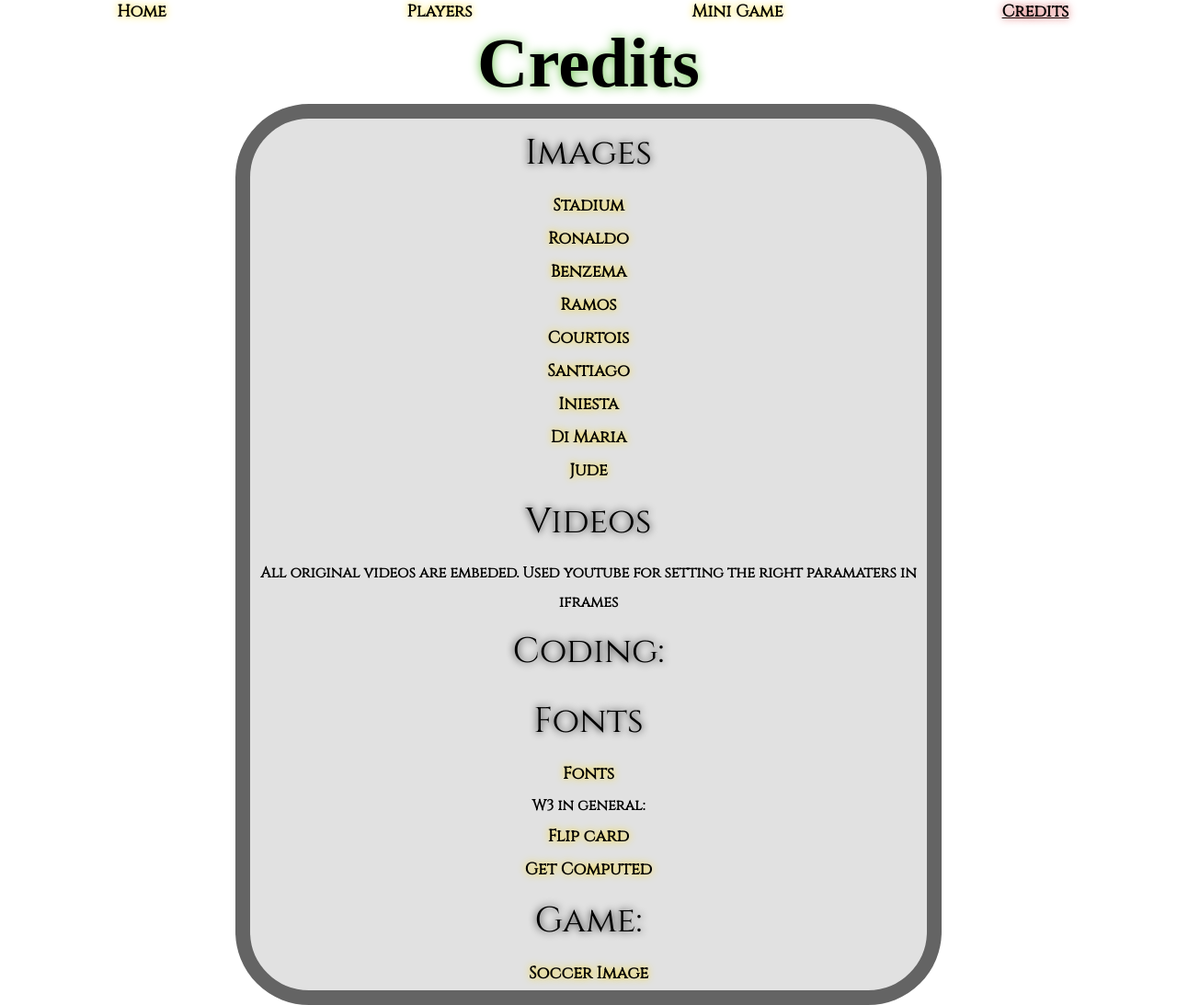
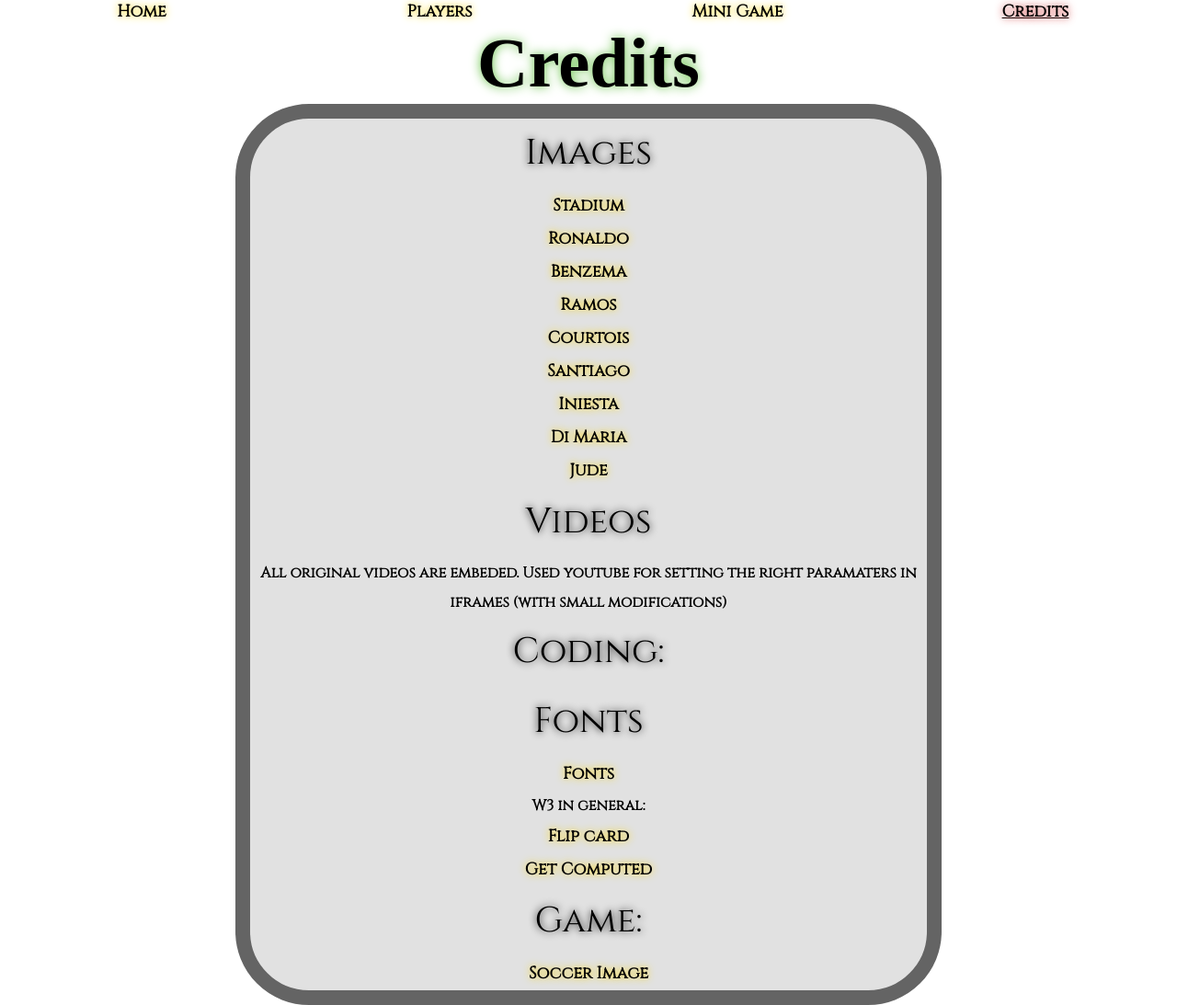
Before and after one commit to jesusods/individual_project, a plain HTML site: page credits.html in a window 1280 px wide. Shown: the whole page at 92% size. Drawn offline with nearby package versions, Linux system fonts and the light colour scheme; a web font is replaced by a local one.

Commit message:
Add files via upload

```diff
--- a/credits.html
+++ b/credits.html
@@ -62,7 +62,7 @@
     <a href="https://www.eurosport.com/football/liga/2022-2023/paul-scholes-backs-real-madrid-s-jude-bellingham-for-ballon-d-or-glory-says-he-is-better-than-anythi_sto9830394/story.shtml">Jude</a>
 </div>
     <h2> Videos</h2>
-    <p>All original videos are embeded. Used youtube for setting the right paramaters in iframes</p>
+    <p>All original videos are embeded. Used youtube for setting the right paramaters in iframes (with small modifications)</p>
     <h2>Coding:</h2>
     <h2>Fonts</h2>
     <div>
```
Also changed, not shown: real_madrid_14.html (+1 -1 lines).
